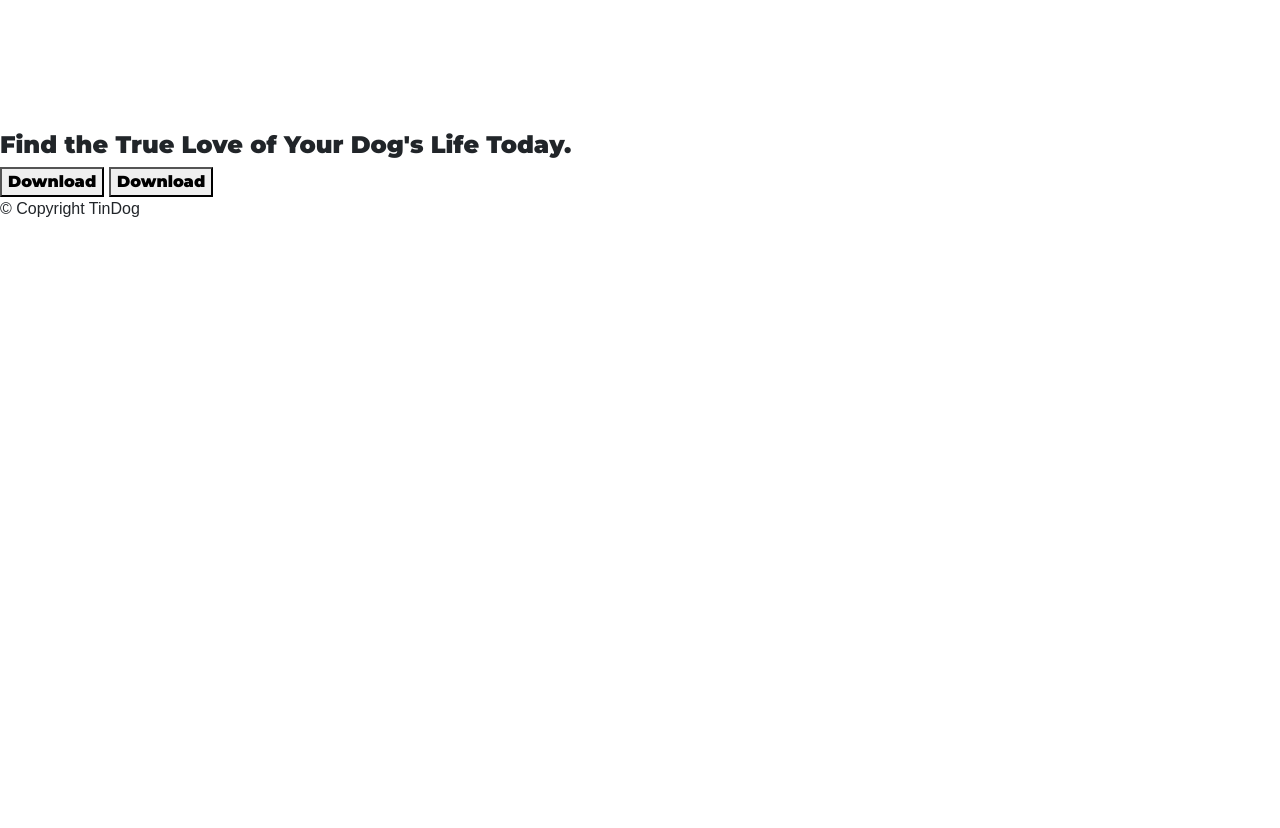
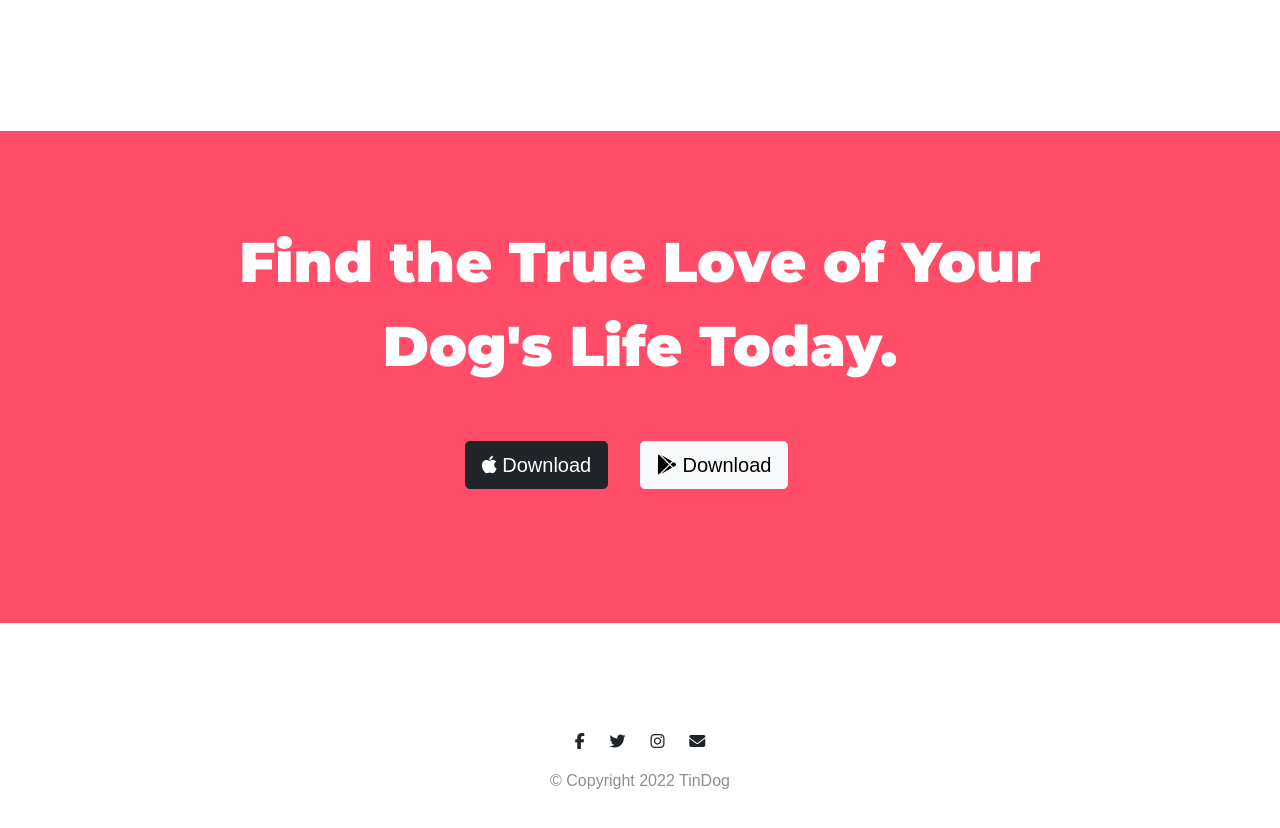
Before and after one commit to NithinX/tindog, a plain HTML site: page index.html in a window 1280 px wide. Shown: the part 2464-3292 px from the top of the page. Before the commit the page ends 2701 px from the top, so only its background shows below. Drawn offline with nearby package versions, Linux system fonts and the light colour scheme.

Commit message:
add footer and media query

```diff
--- a/css/styles.css
+++ b/css/styles.css
@@ -30,6 +30,7 @@ h3{
 }
 
 P{
+    color: #8f8f8f;
     font-family: 'Montserrat-light', sans-serif;
 }
 
@@ -133,3 +134,45 @@ P{
 .pricing-coloum{
     padding: 3% 2%;
 }
+
+#cta{
+    background-color: #ff4c68;
+    padding: 7% 15%;
+    text-align: center;
+    color: #fff;
+
+}
+
+.cta-heading{
+    font-size: 3.5rem;
+    line-height: 1.5;
+}
+
+#footer{
+    background-color: #fff;
+    text-align: center;
+    padding: 7% 15%;
+}
+
+.footer-txt{
+    color: #8f8f8f;
+    font-family: 'Montserrat-light', sans-serif;
+}
+
+.social-icon {
+    margin: 20px 10px;
+  }
+
+
+@media (max-width : 1028px){
+   .title-img{
+       position: static;
+       transform: rotate(0);
+       width:45%
+   }
+
+   #title{
+       text-align: center;
+   }
+
+}
--- a/index.html
+++ b/index.html
@@ -41,13 +41,13 @@
         <div class="collapse navbar-collapse" id="navbarSupportedContent">
           <ul class="navbar-nav ms-auto">
             <li class="nav-item">
-              <a class="nav-link" href="">Contact</a>
+              <a class="nav-link" href="#footer">Contact</a>
             </li>
             <li class="nav-item">
-              <a class="nav-link" href="">Pricing</a>
+              <a class="nav-link" href="#pricing">Pricing</a>
             </li>
             <li class="nav-item">
-              <a class="nav-link" href="">Download</a>
+              <a class="nav-link" href="#cta">Download</a>
             </li>
           </ul>
         </div>
@@ -153,6 +153,7 @@
             <p>5 Matches Per Day</p>
             <p>10 Messages Per Day</p>
             <p>Unlimited App Usage</p>
+            <br>
             <button class="font-light btn btn-lg btn-outline-dark" type="button">Sign Up</button>
           </div>
         </div>
@@ -168,6 +169,7 @@
             <p>Unlimited Matches</p>
             <p>Unlimited Messages</p>
             <p>Unlimited App Usage</p>
+            <br>
             <button class=" font-light btn btn-lg btn-outline-light btn-dark" type="button">Sign Up</button>
           </div>
         </div>
@@ -195,16 +197,25 @@
   <!-- Call to Action -->
 
   <section id="cta">
-    <h3>Find the True Love of Your Dog's Life Today.</h3>
-    <button type="button">Download</button>
-    <button type="button">Download</button>
+    <h3 class="cta-heading">Find the True Love of Your Dog's Life Today.</h3>
+    <button class="btn btn-dark btn-lg download-btn" type="button">
+      <i class="fab fa-apple"></i> Download
+    </button>
+    <button class="btn btn-light btn-lg download-btn" type="button">
+      <i class="fab fa-google-play"></i> Download
+    </button>
   </section>
 
   <!-- Footer -->
 
   <footer id="footer">
-    <p>© Copyright TinDog</p>
+    <i class="social-icon fab fa-facebook-f"></i>
+    <i class="social-icon fab fa-twitter"></i>
+    <i class="social-icon fab fa-instagram"></i>
+    <i class="social-icon fas fa-envelope"></i>
+    <p>© Copyright 2022 TinDog</p>
   </footer>
 </body>
 
+
 </html>
```
